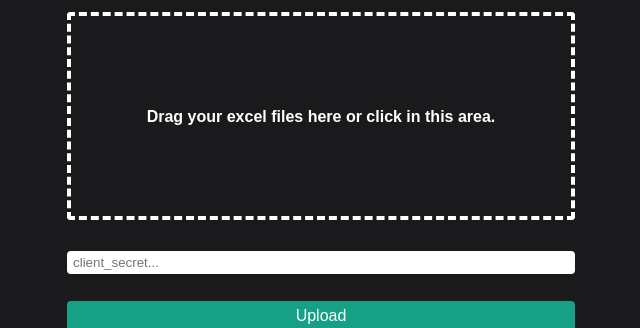
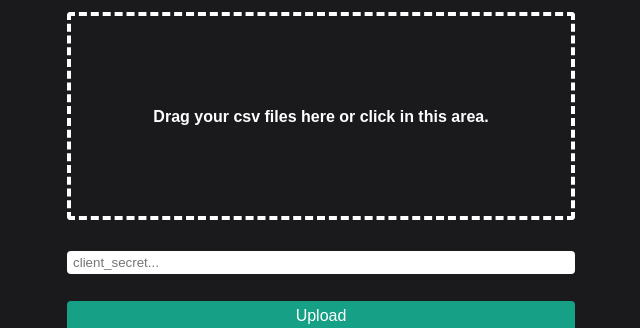
Before and after one commit to PhilipPhil/ebay_parser, a Flask app: page / in a window 1280 px wide. Shown: the part 224-552 px from the top of the page, without its empty margins (323-963 px from the left). Run offline with Flask 2, Linux system fonts and the light colour scheme.

Commit message:
no message

```diff
--- a/templates/index.html
+++ b/templates/index.html
@@ -15,7 +15,7 @@
 <body>
   <form action="" method="POST" enctype="multipart/form-data">
     <input type="file" name="files" id="files" multiple required accept=".csv">
-    <p id="form-text">Drag your excel files here or click in this area.</p>
+    <p id="form-text">Drag your csv files here or click in this area.</p>
     <input type="password" id="password" name="password" placeholder="client_secret..." required>
     <button id="submit-button" type="submit" value="Upload">Upload</button>
   </form>
```
Also changed, not shown: database.db.
